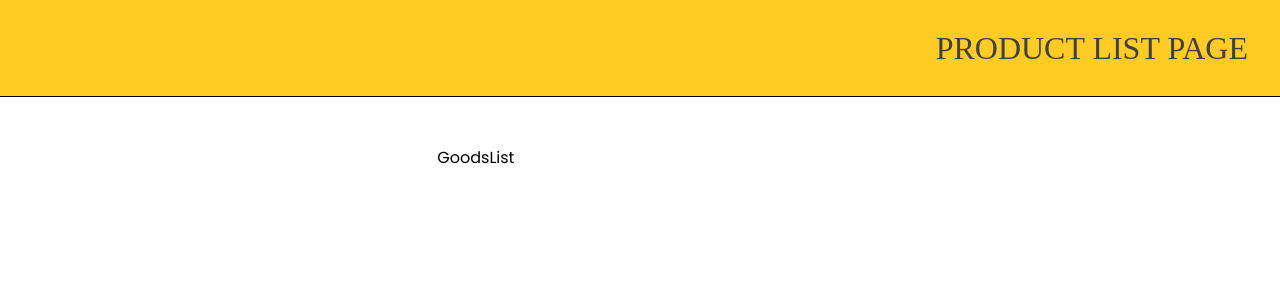
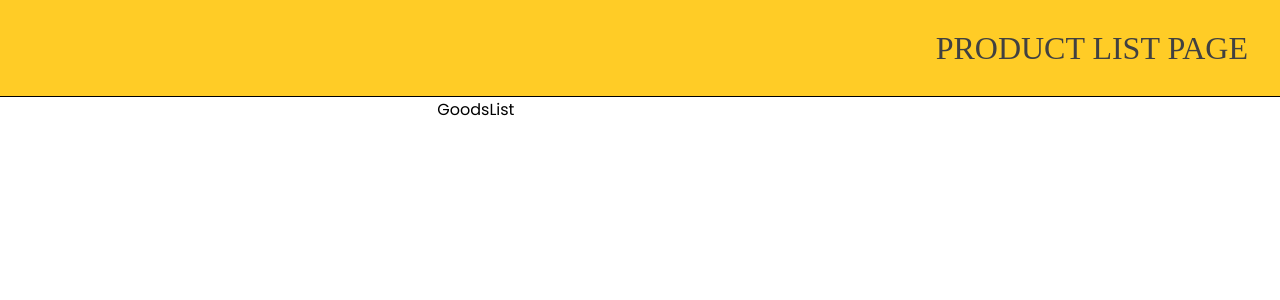
Before and after one commit to AlexandrZeroff/nc-one-test, a React (Create React App) app: page / in a window 1280 px wide. Shown: the top 300 px of the page. Built offline with nearby package versions, Linux system fonts and the light colour scheme; a web font is replaced by a local one.

Commit message:
AppScreen modified

```diff
--- a/src/components/appScreen/AppScreen.jsx
+++ b/src/components/appScreen/AppScreen.jsx
@@ -11,7 +11,6 @@ const AppScreen = () => {
       sx={{
         flexGrow: 1,
         id: "screen",
-        paddingTop: "3rem",
         boxSizing: "border-box",
         height: "calc(100vh - 6rem - 1px)",
       }}
```
